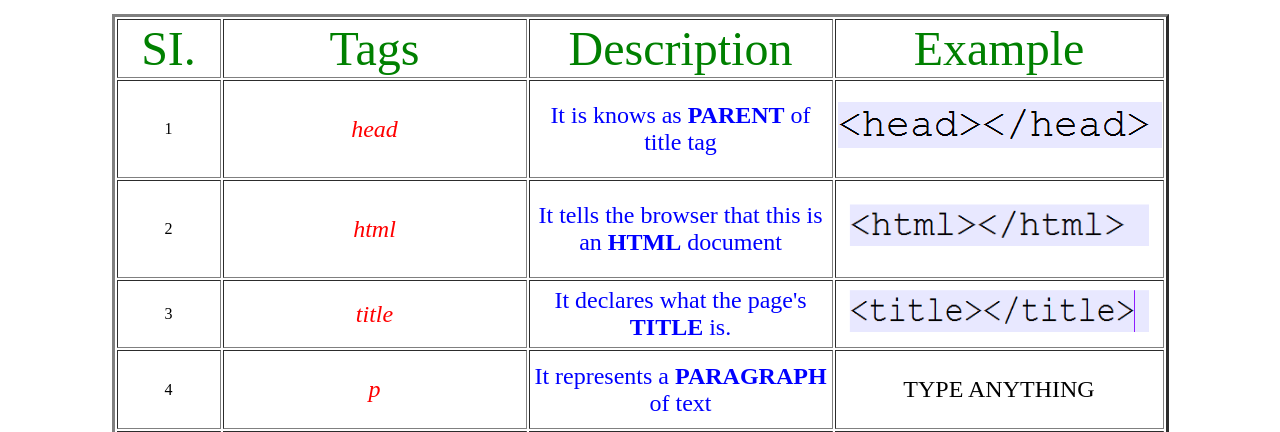
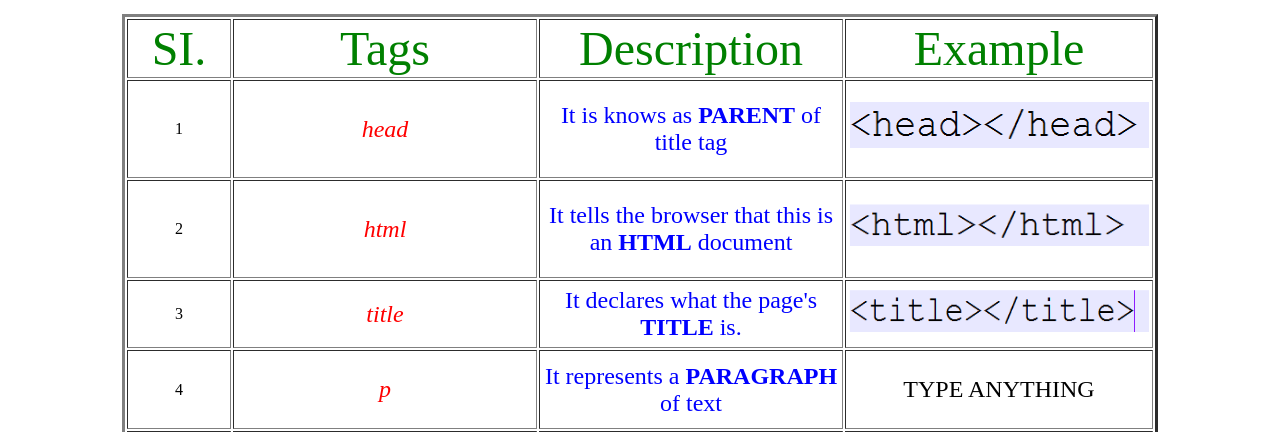
Before and after one commit to NavidNawaj/assignment_2, a plain HTML site: page index.html in a window 1280 px wide. Shown: the part 73-505 px from the top of the page. Drawn offline with Linux system fonts and the light colour scheme.

Commit message:
Update index.html

```diff
--- a/index.html
+++ b/index.html
@@ -17,7 +17,7 @@
 				<td align="center">1</td>
 				<td align="center"><font size="5px" color="red"><em>head</em></td>
 				<td align="center"><font size="5px" color="blue">It is knows as <strong> PARENT</strong> of title tag</td>
-				<td align="center"><img src="images/81.PNG" type="images/PNG" />
+				<td align="center"><img src="images/81.PNG" width="300" height="90" />
 				<!--the head tag-->
 			</tr>
 			<tr>
```
